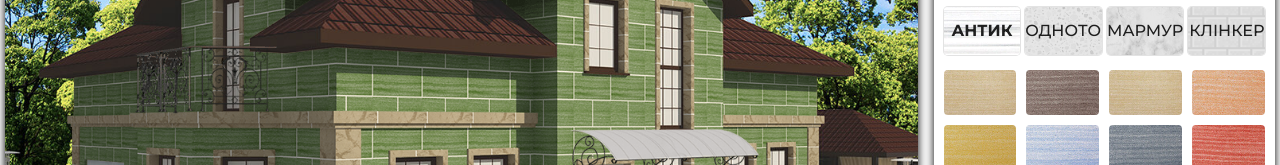
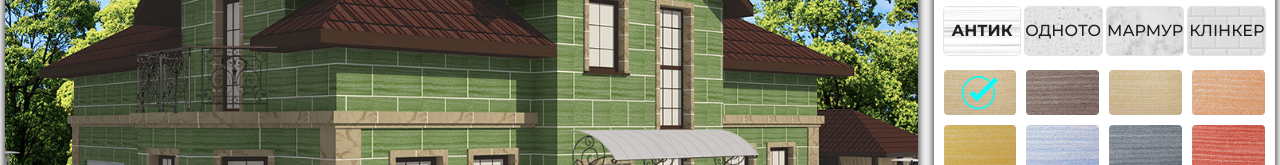
Before and after one commit to Andry-sheer/House_constructor, a React (Vite) app: page / in a window 1280 px wide. Both pictures are taken after a click on the element 980 px from the left and 273 px from the top of the page. Shown: the part 181-346 px from the top of the page. Built offline with nearby package versions, Linux system fonts and the light colour scheme.

Commit message:
add icon checked

```diff
--- a/src/App.tsx
+++ b/src/App.tsx
@@ -42,8 +42,6 @@ export const App =()=> {
             />
         </div>
 
-
-
           <Button
             className={styles.btnOpenFormMobile}
             text='відправити заявку'
--- a/src/components/Control/Control.tsx
+++ b/src/components/Control/Control.tsx
@@ -1,10 +1,11 @@
-import { useState } from "react";
+import { useEffect, useState } from "react";
 import { Tabs } from "../Tabs/Tabs";
 import { AnticArray } from "../../constants/antique";
 import { klinkerArray } from "../../constants/klinker";
 import { marbleArray } from "../../constants/marble";
 import { SingleTonArray } from "../../constants/singleton";
 import type { TypeMaterial } from "../../constants/typeMaterial";
+import checkedMaterial from '/icons/selected.png';
 import styles from "../../styles/Control.module.scss";
 
 export type layersType = "wall" | "angles" | "corner";
@@ -19,6 +20,7 @@ export const Control = ({ activeLayer, setActiveLayer }: ActiveLayer) => {
     "antique" | "singleton" | "marble" | "klinker"
   >("antique");
 
+
   const colorArray: Record<
     "antique" | "singleton" | "marble" | "klinker",
     TypeMaterial[]
@@ -28,6 +30,35 @@ export const Control = ({ activeLayer, setActiveLayer }: ActiveLayer) => {
     marble: marbleArray,
     klinker: klinkerArray,
   };
+
+  const [materials, setMaterials] = useState<TypeMaterial[]>(colorArray[tab]);
+
+  // type TypeItem = {
+  //   isSelect: boolean
+  //   id: number
+  //   name: string
+  //   img: string
+  // }
+
+  // const handleClickColor = (item): TypeItem => {
+  //   if (item.isSelect === 'true')
+  //   console.log(`item: ${item.isSelect}`)
+  // }
+
+useEffect(() => {
+  setMaterials(colorArray[tab].map(item => ({ ...item, isSelect: false })));
+}, [tab]);
+
+
+const handleClickColor = (clickedItem: TypeMaterial) => {
+  const updatedMaterials = materials.map(item =>
+    item.id === clickedItem.id ? { ...item, isSelect: true } : { ...item, isSelect: false }
+  );
+  setMaterials(updatedMaterials);
+};
+
+
+
 
   return (
     <div className={styles.controlPanel}>
@@ -65,14 +96,21 @@ export const Control = ({ activeLayer, setActiveLayer }: ActiveLayer) => {
       </div>
 
       <Tabs tab={tab} setTab={setTab} />
+
       <div className={styles.colors}>
-        {colorArray[tab].map((item) => (
-          <div className={styles.blockMaterial} key={item.id}>
+        {materials.map((item) => (
+          <div
+            className={styles.blockMaterial}
+            onClick={() => handleClickColor(item)}
+            key={item.id}>
             <img
               className={styles.materialBg}
               src={item.img}
               alt={`${item.name} ${item.id}`}
             />
+              {item.isSelect ? <div className={styles.iconWrapper}>
+                <img className={styles.icon} src={checkedMaterial} alt="selected" />
+              </div> : null}
           </div>
         ))}
       </div>
--- a/src/styles/App.module.scss
+++ b/src/styles/App.module.scss
@@ -104,6 +104,7 @@
     display: block;
     padding: 15px 20px;
     font-size: 20px;
+    border: none;
     text-transform: uppercase;
     border: solid 2px #fe9c07;
     color: #fe9c07;
@@ -112,9 +113,15 @@
     border-radius: 8px;
     transition: linear 0.5s;
     letter-spacing: 1px;
+    cursor: pointer;
+
+    &:hover {
+      background: #fe9c07;
+      color: white;
+    }
 
     &:active {
-      background: #fe9c07;
+      background: #b36d05;
       color: white;
     }
   }
--- a/src/styles/Control.module.scss
+++ b/src/styles/Control.module.scss
@@ -26,6 +26,7 @@
   cursor: pointer;
   overflow: hidden;
   border-radius: 4px;
+  position: relative;
 }
 
 .materialBg {
@@ -76,6 +77,22 @@
   border-radius: 4px;
   background: #2bcc62;
   display: block;
+}
+
+.iconWrapper {
+  position: absolute;
+  top: 50%;
+  left: 50%;
+  z-index: 100;
+  transform: translate(-50%, -50%);
+  border-radius: 50%;
+}
+
+.icon {
+  width: 100%;
+  height: 100%;
+  object-fit: cover;
+  filter: brightness(180%);
 }
 
 /* TABLET ========================================================================= */
```
